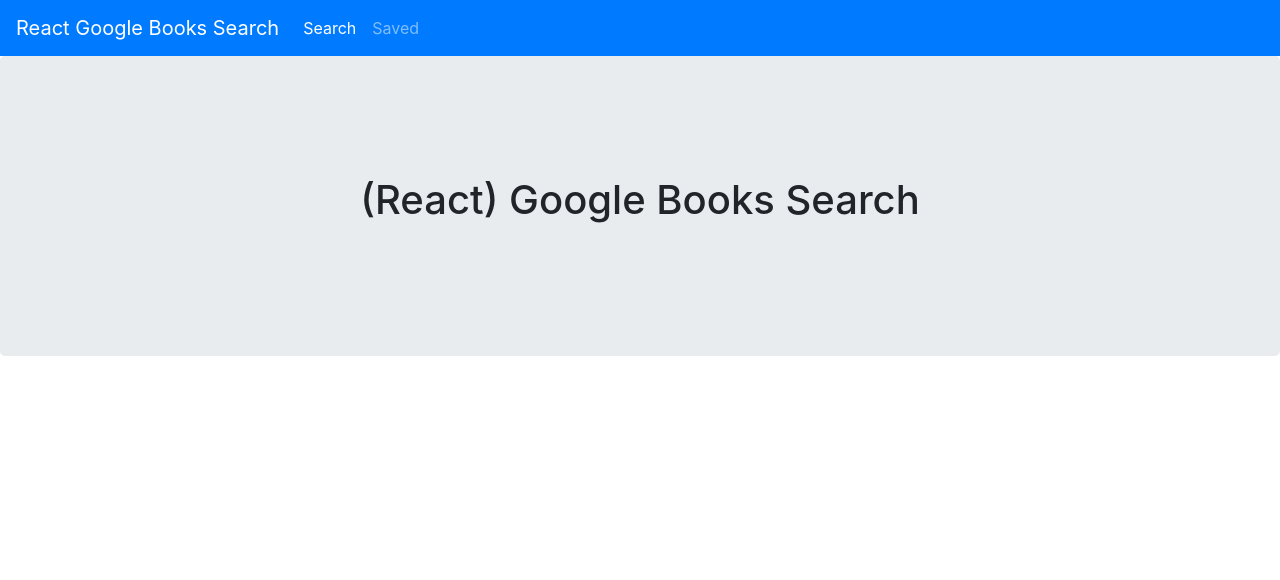
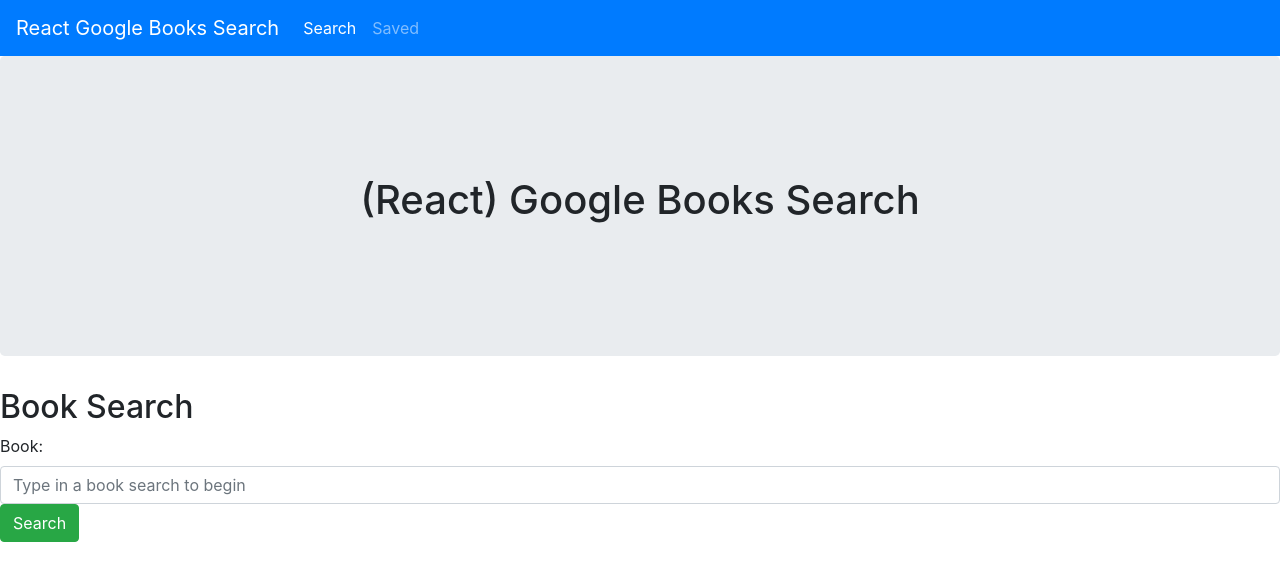
Before and after one commit to mjgardner/google-books-search, a React (Create React App) app in the folder client/: page / in a window 1280 px wide. Shown: the top 580 px of the page. Built offline with nearby package versions, Linux system fonts and the light colour scheme.

Commit message:
search form and search results except for save

```diff
--- /dev/null
+++ b/client/src/components/SearchForm/index.js
@@ -0,0 +1,29 @@
+import React from "react";
+
+function SearchForm(props) {
+  return (
+    <form className="search">
+      <div className="form-group">
+        <label htmlFor="bookInput">Book:</label>
+        <input
+          value={props.search}
+          onChange={props.handleInputChange}
+          name="bookInput"
+          type="text"
+          className="form-control"
+          placeholder="Type in a book search to begin"
+          id="bookInput"
+        />
+        <button
+          type="submit"
+          onClick={props.handleFormSubmit}
+          className="btn btn-success"
+        >
+          Search
+        </button>
+      </div>
+    </form>
+  );
+}
+
+export default SearchForm;
--- /dev/null
+++ b/client/src/components/SearchResults/index.js
@@ -0,0 +1,38 @@
+import React from "react";
+
+function SearchResults(props) {
+  return (
+    <ul className="list-group search-results">
+      {props.results.map(item => (
+        <li key={item.id} style={{ clear: "both" }}>
+          <button
+            type="button"
+            style={{ float: "right" }}
+            className="btn btn-primary btn-sm"
+            onClick={props.handleSaveClick}
+            data-title={item.volumeInfo.title}
+            data-authors={item.volumeInfo.authors.join(", ")}
+            data-description={item.volumeInfo.description}
+            data-image={item.volumeInfo.imageLinks.thumbnail}
+            data-link={item.volumeInfo.canonicalVolumeLink}
+          >
+            Save
+          </button>
+          <img
+            src={item.volumeInfo.imageLinks.thumbnail}
+            alt="thumbnail"
+            style={{ float: "left" }}
+          />
+          <a href={item.volumeInfo.canonicalVolumeLink}>
+            {item.volumeInfo.title}
+          </a>
+          <br />
+          by {item.volumeInfo.authors.join(", ")}
+          <p>{item.volumeInfo.description}</p>
+        </li>
+      ))}
+    </ul>
+  );
+}
+
+export default SearchResults;
--- a/client/src/pages/Search.js
+++ b/client/src/pages/Search.js
@@ -1,9 +1,49 @@
 import React, { Component } from "react";
+import axios from "axios";
+import SearchForm from "../components/SearchForm";
+import SearchResults from "../components/SearchResults";
+
+const GOOGLE_API_KEY = "AIzaSyA9fElmSPRo7VFog9gKGCirX39ZPhMpwws";
 
 class Search extends Component {
+  state = {
+    search: "",
+    results: []
+  };
+
+  handleInputChange = event => {
+    this.setState({ search: event.target.value });
+  };
+
+  handleFormSubmit = event => {
+    event.preventDefault();
+    axios
+      .get(
+        "https://www.googleapis.com/books/v1/volumes?q=" +
+          this.state.search +
+          "&key=" +
+          GOOGLE_API_KEY
+      )
+      .then(response => {
+        this.setState({ results: response.data.items });
+      });
+  };
+
+  handleSaveClick = event => {};
+
   render() {
     return (
-      <div></div>
+      <div>
+        <h2>Book Search</h2>
+        <SearchForm
+          handleFormSubmit={this.handleFormSubmit}
+          handleInputChange={this.handleInputChange}
+        />
+        <SearchResults
+          results={this.state.results}
+          handleSaveClick={this.handleSaveClick}
+        />
+      </div>
     );
   }
 }
```
Also changed, not shown: 2 other files (tests, documents, lock files or other folders).
